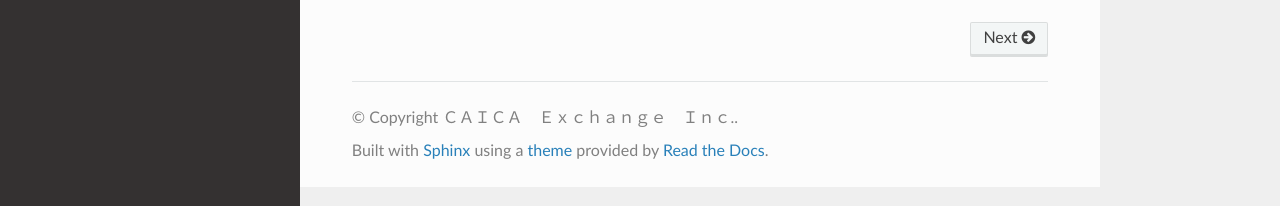
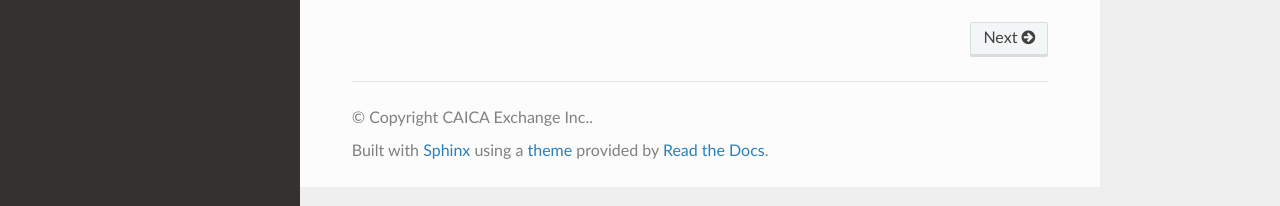
Before and after one commit to zaifdotjp/api-doc, a Sphinx documentation site: the page built from docs/index.md, in a window 1280 px wide. Shown: the part 691-897 px from the top of the page. Built offline with Sphinx 7.4.7 and the Read the Docs theme 2.0.0, drawn with Linux system fonts in a browser that asks for light colours.

Commit message:
change copylight

```diff
--- a/docs/conf.py
+++ b/docs/conf.py
@@ -59,7 +59,7 @@ master_doc = 'index'
 
 # General information about the project.
 project = 'Zaif api document'
-copyright = 'ＣＡＩＣＡ　Ｅｘｃｈａｎｇｅ　Ｉｎｃ.'
+copyright = 'CAICA Exchange Inc.'
 author = 'fcce'
 
 # The version info for the project you're documenting, acts as replacement for
```
